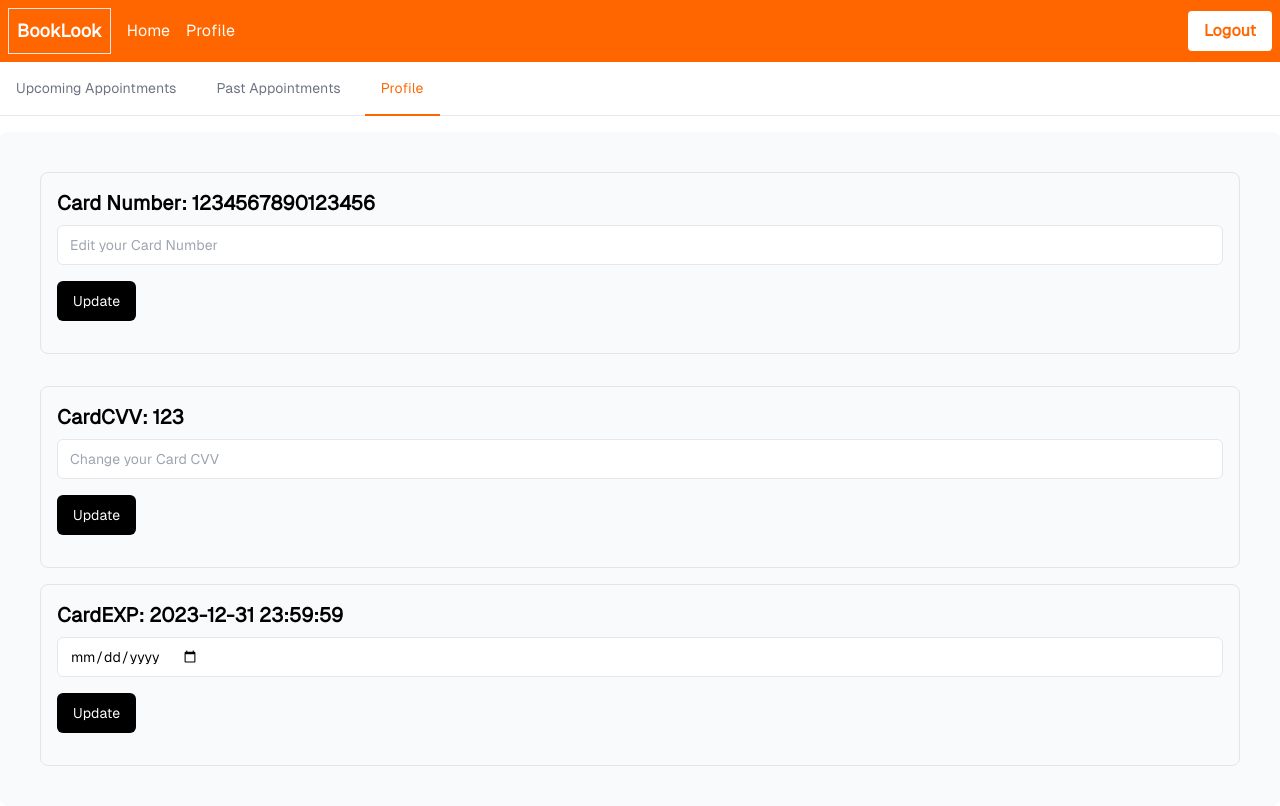
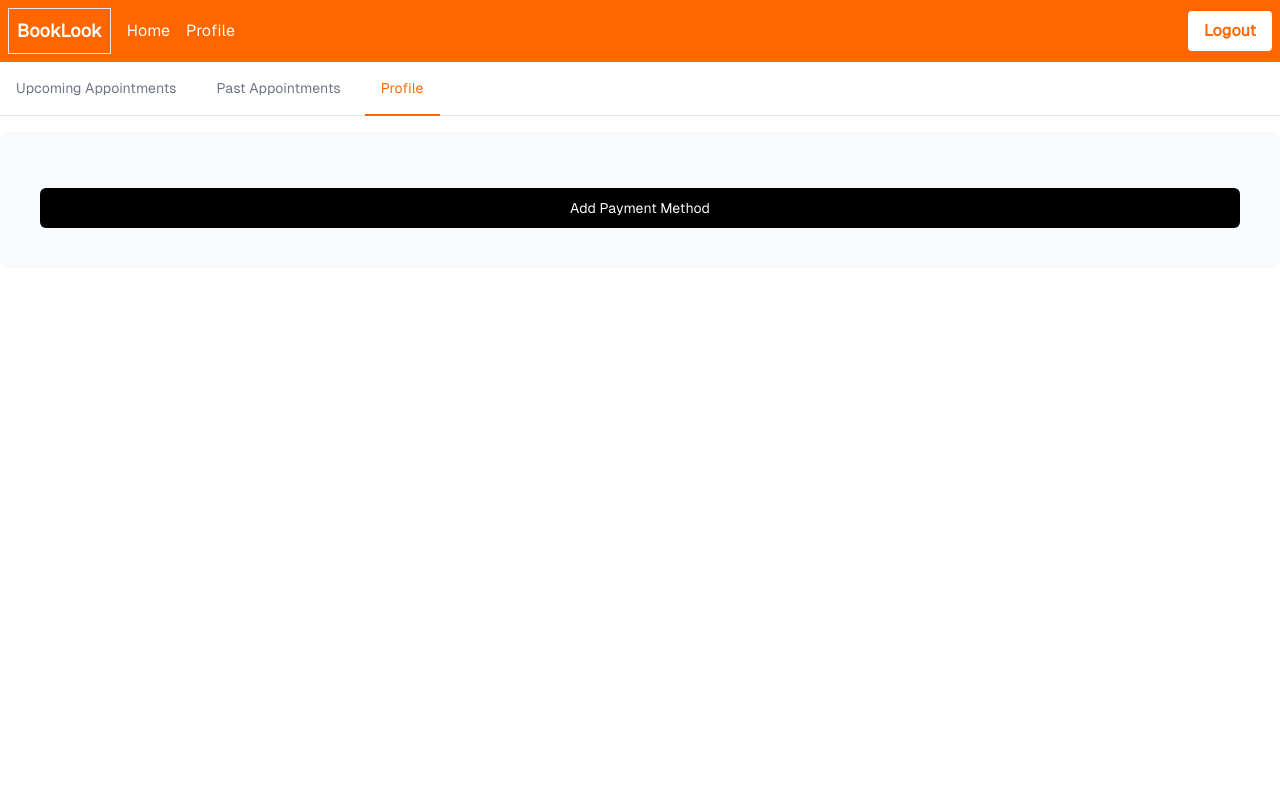
Before and after one commit to arellac/db-appointment, a PHP site: page /db-project/client/appointments.php in a window 1280 px wide, after a click on "Profile". After the commit the page ends 228 px from the top, so only its background shows below. Run offline with PHP 8.4, Linux system fonts and the light colour scheme; a user stored in the database is signed in; data comes from the database, SQL or seed files in the repository; some libraries are stand-ins or nearby versions.

Commit message:
FINAL PROJECT

```diff
--- a/client/check-appointment.php
+++ b/client/check-appointment.php
@@ -1,6 +1,4 @@
 <?php
-
-//import database
 
 $data = json_decode(file_get_contents("php://input"));
 
--- a/client/edit.php
+++ b/client/edit.php
@@ -1,75 +1,46 @@
-<main class="flex flex-1 flex-col gap-4 p-4 md:gap-8 md:p-6">
-    <div id="response" class="hidden p-4 mb-4 text-sm text-green-800 rounded-lg bg-green-50 dark:bg-gray-800 dark:text-green-400"></div>
+<head>
+    <script src="//cdn.jsdelivr.net/npm/sweetalert2@11"></script>
+    </head>
 
 
+<main class="flex flex-1 flex-col gap-4 p-4 md:gap-8 md:p-6">
+<button id="addPaymentMethod" class="inline-flex bg-black text-white items-center justify-center rounded-md text-sm font-medium ring-offset-background transition-colors focus-visible:outline-none focus-visible:ring-2 focus-visible:ring-ring focus-visible:ring-offset-2 disabled:pointer-events-none disabled:opacity-50 bg-primary text-primary-foreground hover:bg-primary/90 h-10 px-4 py-2 mt-4">
+    Add Payment Method
+</button>
 
-      <div class="rounded-lg border border-zinc-200 dark:border-zinc-800 p-4">
-
-        <h2 class="font-semibold text-xl">Card Number: <?php echo $card_number; ?></h2>
-        <form class="ajaxForm" action="api/edit_profile.php">
-
-        <div class="editProfile__account">
-            <label for="card_number"></label>
-            <input
-                type="text"
-                name="card_number"
-                id="name"
-                placeholder="Edit your Card Number"
-                autocomplete="off"
-                class="flex h-10 rounded-md border border-input bg-background px-3 py-2 text-sm ring-offset-background file:border-0 file:bg-transparent file:text-sm file:font-medium placeholder:text-muted-foreground focus-visible:outline-none focus-visible:ring-2 focus-visible:ring-ring focus-visible:ring-offset-2 disabled:cursor-not-allowed disabled:opacity-50 w-full mt-2"
-            />
-            </div>
-            <div class="editProfile__right--updateBtn">
-                <input type="submit" value="Update" class="inline-flex bg-black text-white items-center justify-center rounded-md text-sm font-medium ring-offset-background transition-colors focus-visible:outline-none focus-visible:ring-2 focus-visible:ring-ring focus-visible:ring-offset-2 disabled:pointer-events-none disabled:opacity-50 bg-primary text-primary-foreground hover:bg-primary/90 h-10 px-4 py-2 mt-4">
-            </div>
-            </form>
-
-      </div>
-      <div class="grid gap-4">
-
-        <div class="rounded-lg border border-zinc-200 dark:border-zinc-800 p-4">
-          <h2 class="font-semibold text-xl">CardCVV: <?php echo $cvv; ?> </h2>
-
-          <form class="ajaxForm" action="api/edit_profile.php">
-        <div class="editProfile__account">
-            <label for="card_ccv"></label>
-            <input
-                placeholder="Change your Card CVV"
-                type="text"
-                name="card_ccv"
-                id="name"
-                autocomplete="off"
-                class="flex h-10 rounded-md border border-input bg-background px-3 py-2 text-sm ring-offset-background file:border-0 file:bg-transparent file:text-sm file:font-medium placeholder:text-muted-foreground focus-visible:outline-none focus-visible:ring-2 focus-visible:ring-ring focus-visible:ring-offset-2 disabled:cursor-not-allowed disabled:opacity-50 w-full mt-2"
-            />
-            </div>
-            <div class="editProfile__right--updateBtn">
-                <input type="submit" value="Update" class="inline-flex bg-black text-white items-center justify-center rounded-md text-sm font-medium ring-offset-background transition-colors focus-visible:outline-none focus-visible:ring-2 focus-visible:ring-ring focus-visible:ring-offset-2 disabled:pointer-events-none disabled:opacity-50 bg-primary text-primary-foreground hover:bg-primary/90 h-10 px-4 py-2 mt-4">
-            </div>
-            </form>
-        </div>
-
-        <div class="rounded-lg border border-zinc-200 dark:border-zinc-800 p-4">
-          <h2 class="font-semibold text-xl">CardEXP: <?php echo $exp_date; ?> </h2>
-
-          <form class="ajaxForm" action="api/edit_profile.php">
-        <div class="editProfile__account">
-            <label for="card_exp"></label>
-            <input
-                placeholder="Change your Card EXP"
-                type="date"
-                name="card_exp"
-                id="name"
-                autocomplete="off"
-                class="flex h-10 rounded-md border border-input bg-background px-3 py-2 text-sm ring-offset-background file:border-0 file:bg-transparent file:text-sm file:font-medium placeholder:text-muted-foreground focus-visible:outline-none focus-visible:ring-2 focus-visible:ring-ring focus-visible:ring-offset-2 disabled:cursor-not-allowed disabled:opacity-50 w-full mt-2"
-            />
-            </div>
-            <div class="editProfile__right--updateBtn">
-                <input type="submit" value="Update" class="inline-flex bg-black text-white items-center justify-center rounded-md text-sm font-medium ring-offset-background transition-colors focus-visible:outline-none focus-visible:ring-2 focus-visible:ring-ring focus-visible:ring-offset-2 disabled:pointer-events-none disabled:opacity-50 bg-primary text-primary-foreground hover:bg-primary/90 h-10 px-4 py-2 mt-4">
-            </div>
-            </form>
-        </div>
-
-
-      </div>
-
+<script>
+  document.getElementById('addPaymentMethod').addEventListener('click', function() {
+    Swal.fire({
+        title: 'Add Payment Method',
+        html:
+            '<input id="swal-input1" class="swal2-input" placeholder="Card Number">' +
+            '<input id="swal-input2" class="swal2-input" placeholder="Card CVV">' +
+            '<input id="swal-input3" class="swal2-input" placeholder="Card EXP" type="date">',
+        focusConfirm: false,
+        preConfirm: function() {
+            return [
+                document.getElementById('swal-input1').value,
+                document.getElementById('swal-input2').value,
+                document.getElementById('swal-input3').value
+            ]
+        }
+    }).then(function(result) {
+        $.ajax({
+            type: 'POST',
+            url: 'api/edit_profile.php',
+            data: {
+                card_number: result.value[0],
+                card_ccv: result.value[1],
+                card_exp: result.value[2]
+            },
+            success: function(response) {
+                Swal.fire('Success!', 'Payment method added.', 'success');
+            },
+            error: function() {
+                Swal.fire('Error!', 'An error occurred.', 'error');
+            }
+        });
+    });
+});
+</script>
     </main>
--- a/create-account.php
+++ b/create-account.php
@@ -5,9 +5,7 @@
 session_start();
 
 $_SESSION["user"]="";
-// $_SESSION["usertype"]="";
 
-// Set the new timezone
 date_default_timezone_set('Asia/Kolkata');
 $date = date('Y-m-d');
 
@@ -55,7 +53,6 @@ if($_POST){
                 $database->query("insert into client(c_id) values('$lastInsertedId');");
                 header('Location: index.php');
             }
-            // header('Location: client/index.php');
 
             $error='<label for="promter" class="form-label" style="color:rgb(255, 62, 62);text-align:center;"></label>';
         }
@@ -68,7 +65,6 @@ if($_POST){
 
 
 }else{
-    //header('location: signup.php');
     $error='<label for="promter" class="form-label"></label>';
 }
 include './components/nav.php';
--- a/stylist/dashboard.php
+++ b/stylist/dashboard.php
@@ -146,10 +146,6 @@ echo "<script>console.log($json_user_info);</script>";
 </head>
 <body>
 
-<!--
-// v0 by Vercel.
-// https://v0.dev/t/WvTllYINMJt
--->
 <div class="grid h-screen min-h-screen w-full overflow-hidden lg:grid-cols-[280px_1fr]">
   <div class="hidden border-r bg-zinc-100/40 lg:block">
     <div class="flex flex-col gap-3">
```
Also changed, not shown: client/api/edit_profile.php (+3 -19 lines), client/api/fetch_reviews.php (+0 -13 lines), client/appointments.php (+0 -7 lines), client/book.php (+7 -21 lines), client/stylist.php (+7 -17 lines), index.php (+0 -9 lines), login.php (+2 -5 lines).
